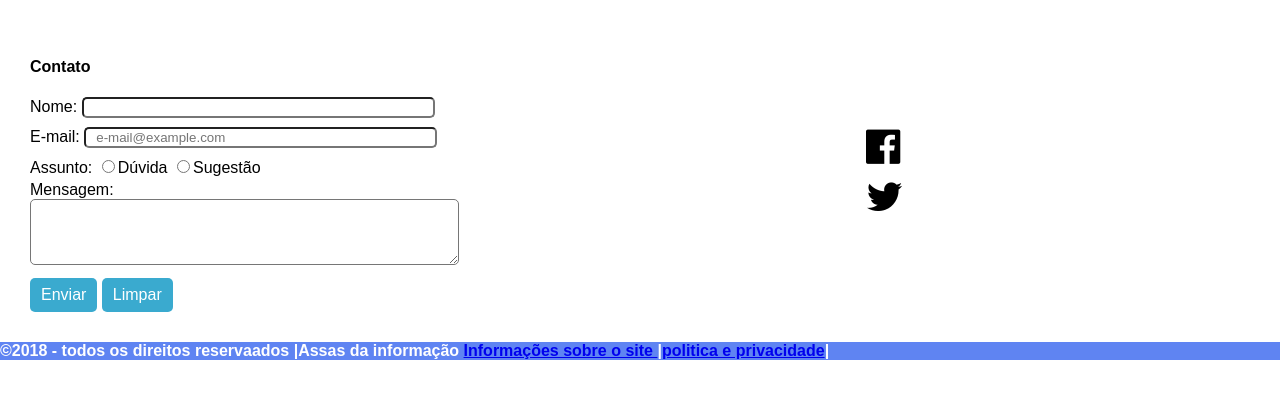
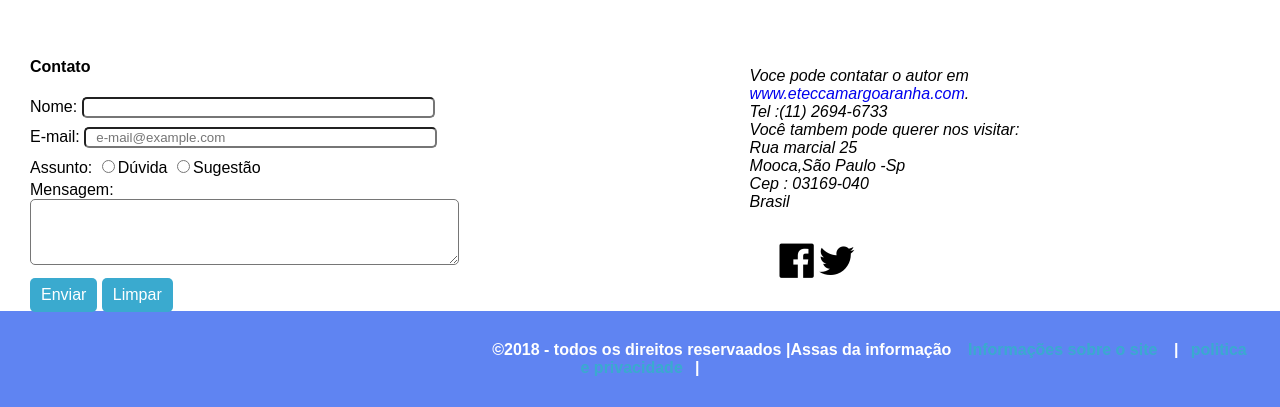
Before and after one commit to SoulEaterAlban/ProjetoHtml, a plain HTML site: page scripts/Trabalho html/index.html in a window 1280 px wide. Shown: the part 1810-2217 px from the top of the page. Before the commit the page ends 2170 px from the top, so only its background shows below. Drawn offline with Linux system fonts and the light colour scheme; grey boxes are pictures that could not be loaded; a web font is replaced by a local one.

Commit message:
mudei o footer e adicinei outra imagem

```diff
--- a/scripts/Trabalho html/css/style.css
+++ b/scripts/Trabalho html/css/style.css
@@ -31,6 +31,10 @@ body{
 	text-decoration: none;
 	padding:10px;
 	color: #3AAACF;
+}
+.sec-cabecalho nav ul li a:hover{
+	text-decoration: none;
+	color: #3EF0D3;
 }
 .text{
 	text-align: center;
@@ -129,15 +133,15 @@ a:hover.entrar{
 	display: table;
 	margin: 0 auto;
 }
+.etec{
+    text-decoration: none;
+}
 .fa{
 	font-size: 40px!important;
 }
 .icon1{
-	margin-top:90px;
-	padding-bottom:  10px;
-}
-.icon2{
-	margin-bottom: 95px;
+	margin-top:60px;
+
 }
 .link1{
 	text-decoration: none;
@@ -200,7 +204,12 @@ a:hover.link2{
 footer {
 background-color:#5f84f2;
 font-weight:bold;
-margin:0px  2px 0xp 2px;
-text-decoration:none;
-	color:white;
+padding:30px;
+color:white;
+text-align:center;
 }
+footer a {
+	text-decoration: none;
+	color:#3AAACF;
+	margin:1%;
+}
--- a/scripts/Trabalho html/index.html
+++ b/scripts/Trabalho html/index.html
@@ -106,17 +106,28 @@
   </div>
   </aside>
   <aside class="direita">
+    <p class="icon1">
+      <i>Voce pode contatar o autor em <br>
+  <a class="etec" href="http://eteccamargoaranha.com.br/">www.eteccamargoaranha.com</a>.<br>
+
+  Tel :(11) 2694-6733<br>
+    Você tambem pode querer nos visitar:<br>
+    Rua marcial 25<br>
+    Mooca,São Paulo -Sp<br>
+  Cep : 03169-040<br>
+    Brasil
+  </i>
+    </p>
        <div class="centro">
-        <div class="icon1">
-          <a class="link1"href="#" title="Facebook">
+                  <a class="link1"href="#" title="Facebook">
      <i class="fa fa-facebook-official" aria-hidden="true"></i>
    </a>
-   </div>
-   <div class="icon2">
+
+
     <a class="link2" href="#" title="Twitter">
      <i class="fa fa-twitter" aria-hidden="true"></i>
    </a>
-   </div>
+
    </div>
 
   </aside>
```
Also changed, not shown: scripts/Trabalho html/images/asas7.png (added).
